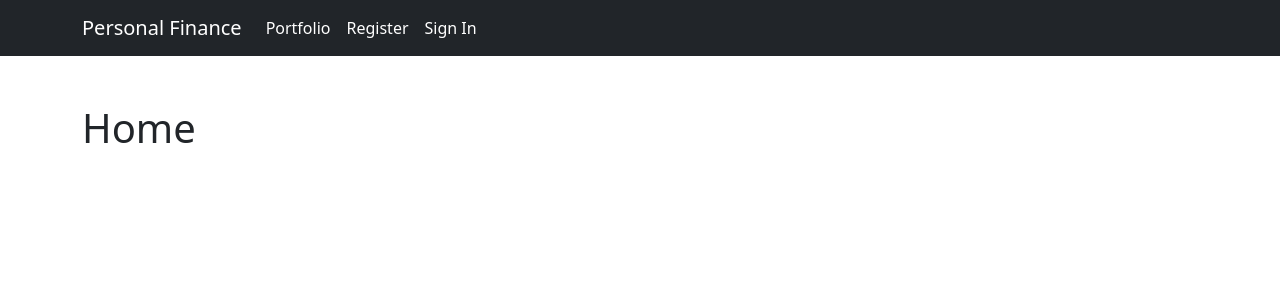
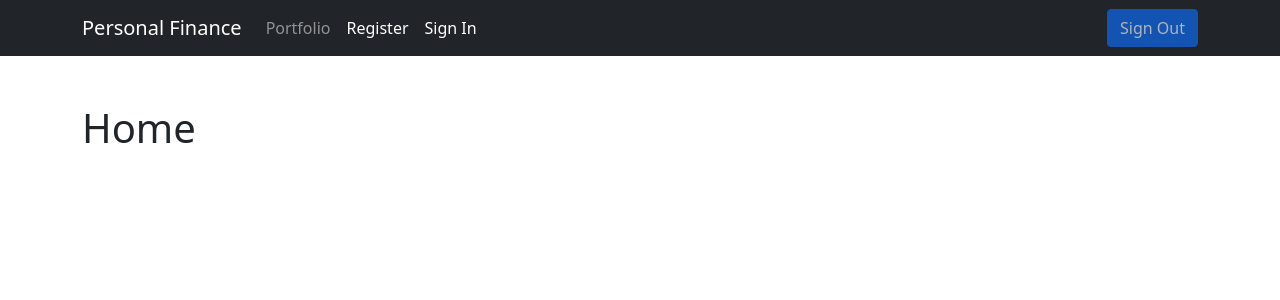
Before and after one commit to toto-castaldi/personal-finance, a Vue app in the folder site/: page / in a window 1280 px wide. Shown: the top 300 px of the page. Built offline with nearby package versions, Linux system fonts and the light colour scheme; no server answers.

Commit message:
navbar auth system

```diff
--- a/site/src/App.vue
+++ b/site/src/App.vue
@@ -17,18 +17,18 @@
         <div class="collapse navbar-collapse" id="navbarSupportedContent">
           <ul class="navbar-nav me-auto mb-2 mb-lg-0">
             <li class="nav-item">
-              <router-link class="nav-link active" to="/portfolio">Portfolio</router-link>
+              <router-link class="nav-link active" to="/portfolio" :class="{ disabled: isLoggedOut }" >Portfolio</router-link>
             </li>
             <li class="nav-item">
-              <router-link class="nav-link active" to="/register">Register</router-link>
+              <router-link class="nav-link active" to="/register" :class="{ disabled: isLoggedIn }" >Register</router-link>
             </li>
             <li class="nav-item">
-              <router-link class="nav-link active" to="/sign-in">Sign In</router-link>
-            </li>
-            <li class="nav-item">
-              <button @click="handleSignOut" v-if="isLoggedIn" >Sign Out</button>
+              <router-link class="nav-link active" to="/sign-in" :class="{ disabled: isLoggedIn }" >Sign In</router-link>
             </li>
           </ul>
+          <form class="d-flex">
+            <button class="btn btn-primary" @click="handleSignOut" :disabled="isLoggedOut" >Sign Out</button>
+          </form>
         </div>
       </div>
     </nav>
@@ -47,6 +47,7 @@
   import { getAuth, onAuthStateChanged, signOut } from "firebase/auth";
   import { useRouter} from "vue-router";
   const isLoggedIn = ref(false);
+  const isLoggedOut = ref(true);
   const router = useRouter();
   let auth;
   onMounted(() => {
@@ -54,8 +55,10 @@
     onAuthStateChanged(auth, (user) => {
       if (user) {
         isLoggedIn.value = true;
+        isLoggedOut.value = false;
       } else {
         isLoggedIn.value = false;
+        isLoggedOut.value = true;
       }
     });
   });
@@ -66,3 +69,10 @@
     });
   }
 </script>
+
+<style scoped>
+  .disabled {
+      opacity: 0.5;
+      pointer-events: none;
+  }
+</style>
--- a/site/src/router/index.js
+++ b/site/src/router/index.js
@@ -9,9 +9,9 @@ const router = createRouter({
         { path: "/", component: () =>
                 import ("../views/Home.vue") },
         { path: "/register", component: () =>
-                import ("../views/Register.vue") },
+                import ("../views/Register.vue"), meta: { requiresAuth: false } },
         { path: "/sign-in", component: () =>
-                import ("../views/SignIn.vue") },
+                import ("../views/SignIn.vue"), meta: { requiresAuth: false } },
         { path: "/portfolio", component: () =>
                 import ("../views/Portfolio.vue"), meta: { requiresAuth: true } },
     ],
@@ -28,16 +28,25 @@ const getCurrentUser = () => {
 
 router.beforeEach(async(to, from, next) => {
     const store = useToastStore();
-    if (to.matched.some((record) => record.meta.requiresAuth)) {
-        if (await getCurrentUser()) {
+    if ("requiresAuth" in to.meta) {
+        const user = await getCurrentUser();
+        const logged = user != null;
+        console.log(logged);
+        if (to.meta.requiresAuth && logged) {
             next();
-        } else {
+        } else if (!to.meta.requiresAuth && !logged) {
+            next();
+        } else if (to.meta.requiresAuth && !logged) {
+            store.error("you can't access");
+            next("/sign-in");
+        } else if (!to.meta.requiresAuth && logged) {
             store.error("you can't access");
             next("/");
         }
     } else {
         next();
     }
+
 });
 
 export default router;
```
